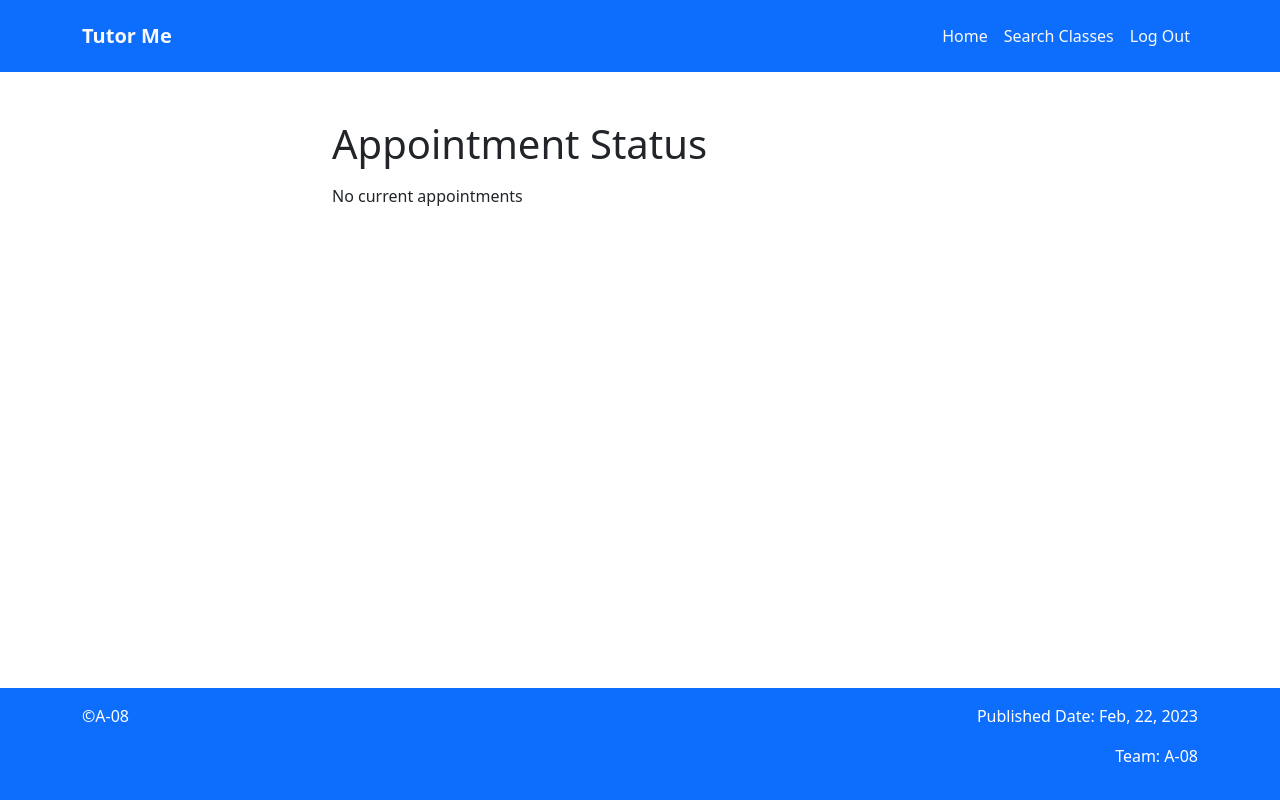
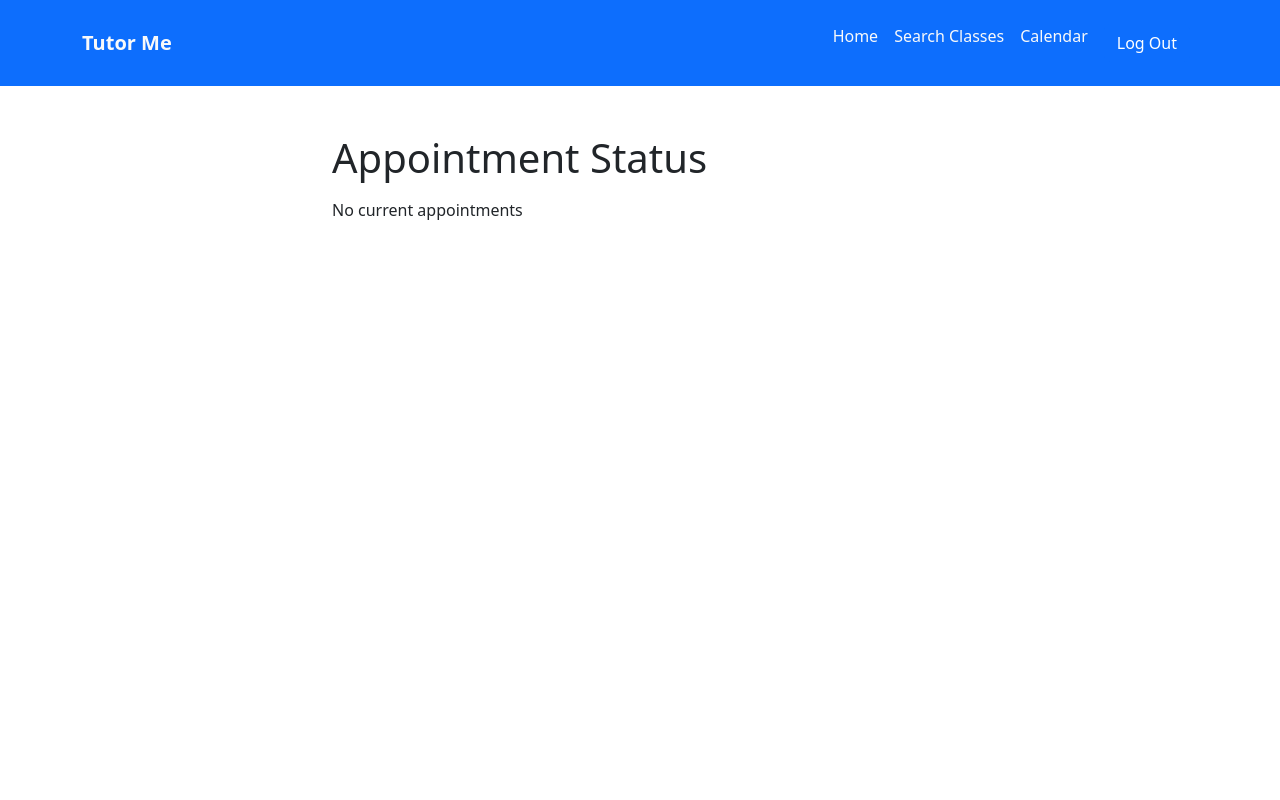
Before and after one commit to ARKarma/TutorMeA08, a Django app: page /current-appointments/ in a window 1280 px wide. Run offline with Django 4.2, Linux system fonts and the light colour scheme; the visitor is signed in with stand-in values (Sample User, id 1); some libraries are stand-ins or nearby versions.

Commit message:
Update current_appointments.html

```diff
--- a/myapp/templates/current_appointments.html
+++ b/myapp/templates/current_appointments.html
@@ -1,47 +1,6 @@
-<!doctype html>
-{% load bootstrap5 %}
-{% bootstrap_css %}
-{% bootstrap_javascript %}
-<html lang="en">
-  <head>
-    <meta charset="utf-8">
-    <meta name="viewport" content="width=device-width, initial-scale=1">
-    <title>Tutor Home</title>
-    <link href="https://cdn.jsdelivr.net/npm/bootstrap@5.3.0-alpha1/dist/css/bootstrap.min.css" rel="stylesheet" integrity="sha384-GLhlTQ8iRABdZLl6O3oVMWSktQOp6b7In1Zl3/Jr59b6EGGoI1aFkw7cmDA6j6gD" crossorigin="anonymous">
-  </head>
-  <body>
-  <nav class="navbar navbar-expand-lg navbar-light bg-primary">
-            <div class="container my-2">
-              <a class="navbar-brand fw-semibold text-light">
-                Tutor Me
-              </a>
-
-              <button class="navbar-toggler" type="button" data-bs-toggle="collapse" data-bs-target="#navbarContent">
-                <span class="navbar-toggler-icon"></span>
-              </button>
-
-              <div class="collapse navbar-collapse" id="navbarContent">
-                <ul class="navbar-nav ms-auto">
-                    <li class="nav-item">
-                        <a class="nav-link text-light" href="{% url 'home'%}">Home</a>
-                    </li>
-                    <li class="nav-item">
-                      <a class="nav-link text-light" href="{% url 'course_list'%}">Search Classes</a>
-                    </li>
-                    {% if user.is_authenticated %}
-                    <li class="nav-item">
-                    <a class="nav-link text-light" href="{% url 'logout'%}">Log Out</a>
-                    </li>
-                    {% else %}
-                    <li class="nav-item">
-                    <a class="nav-link text-light" href="{% url 'login'%}">Log In</a>
-                    </li>
-                    {% endif %}
-                </ul>
-              </div>
-            </div>
-          </nav>
-    <!-- Contents Starts Here-->
+{% extends "myapp_base.html" %}
+{% block title %}Login {% endblock %}
+{% block content %}
     <div class="container-lg col-lg-6 mt-5 mb-5 mb-lg-0">
         <div class="my-3">
             <h1> Appointment Status </h1>
@@ -75,23 +34,4 @@
             {% endfor %}
         {% endif %}
     </div>
-
-    <!-- Contents Ends Here-->
-    <footer class="bg-primary text-white p-3 fixed-bottom">
-            <div class="container mb">
-              <div class="row">
-                <div class="col-md-6">
-                  <p>&copy;A-08</p>
-                </div>
-                <div class="col-md-6">
-                  <ul class="list-inline text-md-end">
-                    <p>Published Date: Feb, 22, 2023
-                    <p>Team: A-08</p>
-                  </ul>
-                </div>
-              </div>
-            </div>
-          </footer>
-    <script src="https://cdn.jsdelivr.net/npm/bootstrap@5.3.0-alpha1/dist/js/bootstrap.bundle.min.js" integrity="sha384-w76AqPfDkMBDXo30jS1Sgez6pr3x5MlQ1ZAGC+nuZB+EYdgRZgiwxhTBTkF7CXvN" crossorigin="anonymous"></script>
-  </body>
-</html>
+{% endblock %}
```
